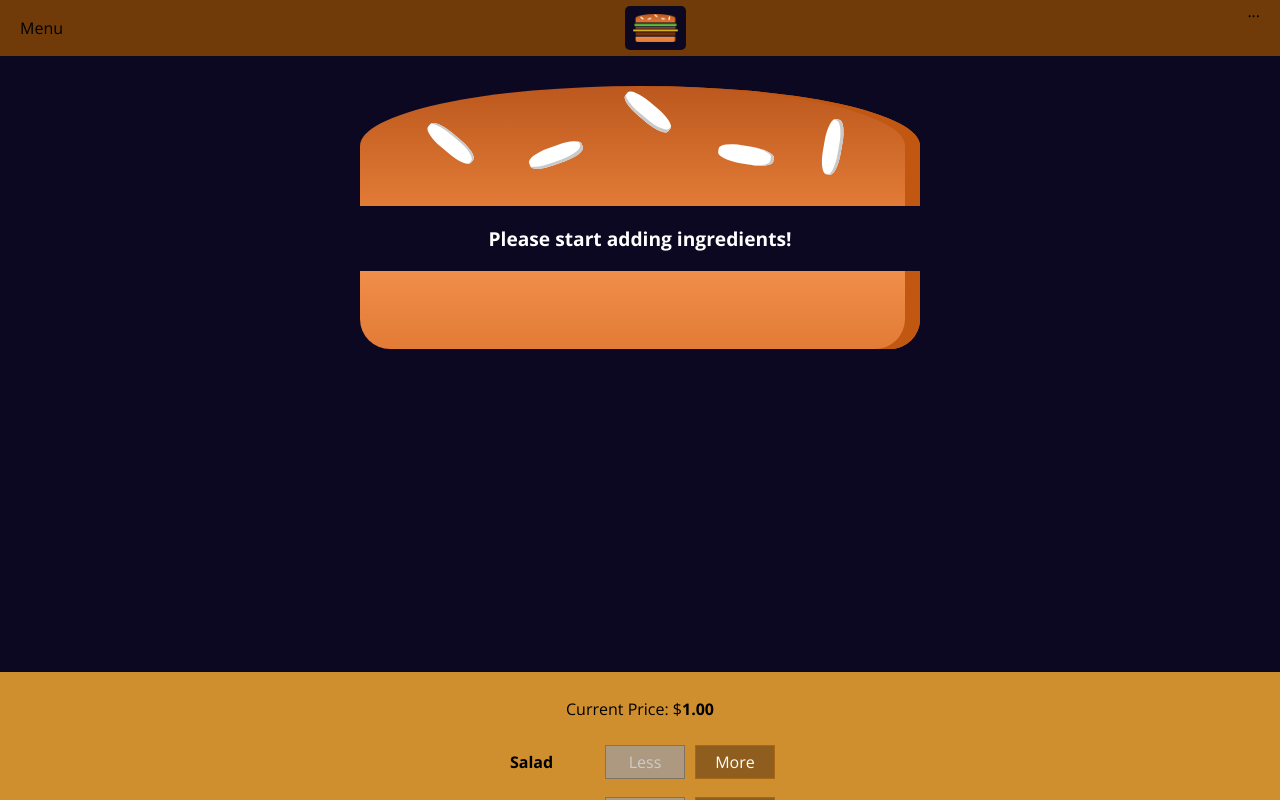
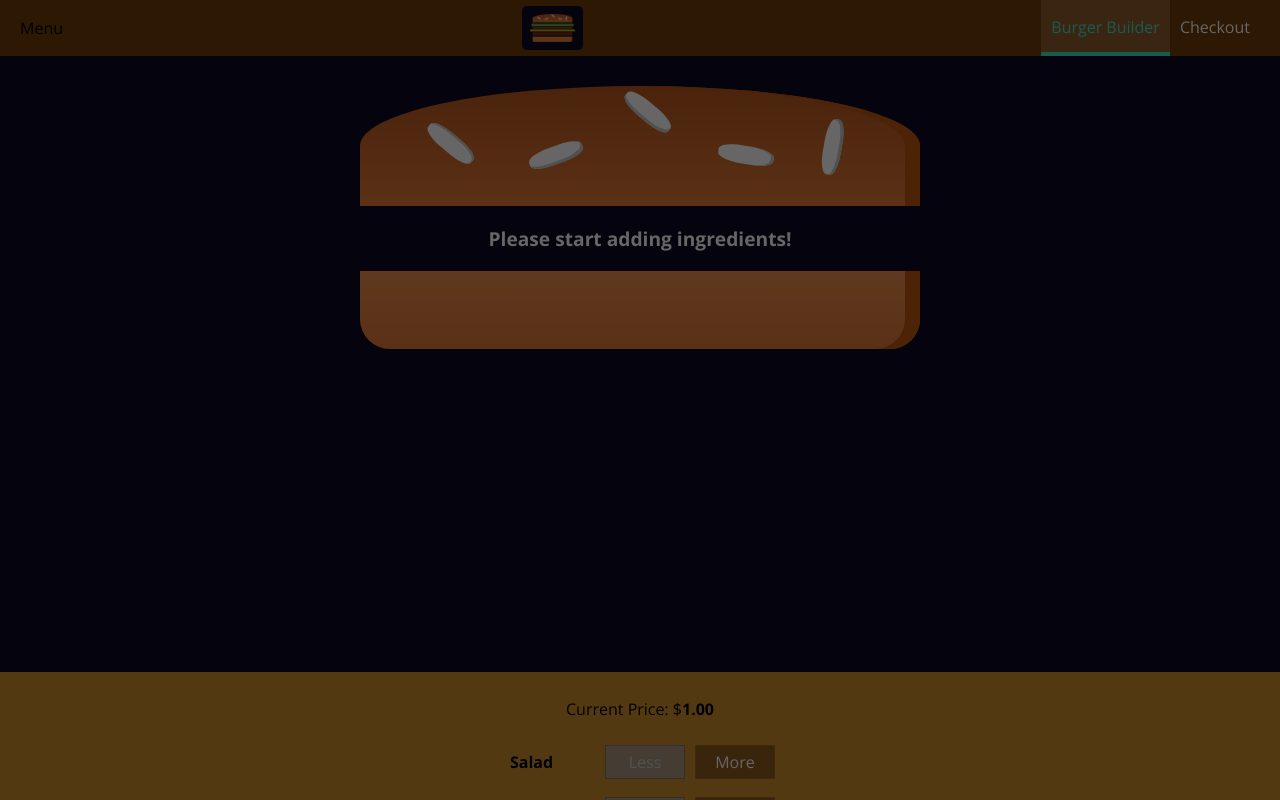
Before and after one commit to mhdnaldi/burger-builder, a React app: page / in a window 1280 px wide. Shown: the top 800 px of the page. Built offline with nearby package versions, Linux system fonts and the light colour scheme.

Commit message:
add side drawer component

```diff
--- a/src/components/Layout/Layout.jsx
+++ b/src/components/Layout/Layout.jsx
@@ -1,13 +1,27 @@
-import React from 'react'
+import React, {Component} from 'react'
 import Aux from '../../hoc/Auxilliary'
 import classes from './Layout.module.css'
 import Toolbar from '../../components/Navigation/Toolbar/Toolbar'
+import SideDrawer from '../Navigation/SideDrawer/SideDrawer'
 
-const Layout = props => (
-  <Aux>
-    <Toolbar />
-    <main className={classes.Content}>{props.children}</main>
-  </Aux>
-)
+class Layout extends Component {
+  state = {
+    showSideDrawer: true
+  }
+  SideDrawerCloseHandler = () => {
+    this.setState({showSideDrawer: false})
+  }
+  render() {
+    return (
+      <Aux>
+        <Toolbar />
+        <SideDrawer closed={this.SideDrawerCloseHandler} open={this.state.showSideDrawer}/>
+        <main className={classes.Content}>{this.props.children}</main>
+      </Aux>
+    )
+  }
+}
+
+
 
 export default Layout
--- a/src/components/Logo/Logo.jsx
+++ b/src/components/Logo/Logo.jsx
@@ -3,7 +3,7 @@ import burgerLogo from '../../assets/Images/burger-logo.png'
 import classes from './Logo.module.css'
 
 const Logo = props => (
-    <div className={classes.Logo}>
+    <div className={classes.Logo} style={{height: props.height}}>
         <img alt="logo" src={burgerLogo}></img>
     </div>
 )
--- a/src/components/Logo/Logo.module.css
+++ b/src/components/Logo/Logo.module.css
@@ -1,11 +1,11 @@
 .Logo {
-    background-color: rgb(12, 8, 34);
-    padding: 8px;
-    height: 80%;
-    box-sizing: border-box;
-    border-radius: 5px;
+  background-color: rgb(12, 8, 34);
+  padding: 8px;
+  height: 100%;
+  box-sizing: border-box;
+  border-radius: 5px;
 }
 
 .Logo img {
-    height: 100%;
+  height: 100%;
 }
--- /dev/null
+++ b/src/components/Navigation/NavigationItems/NavigationItem/NavigationItem.jsx
@@ -0,0 +1,10 @@
+import React from 'react'
+import classes from './NavigationItem.module.css'
+
+const NavigationItem = props => (
+    <li className={classes.NavigationItem}>
+        <a className={props.active ? classes.active : null} href={props.link}>{props.children}</a>
+    </li>
+)
+
+export default NavigationItem
--- /dev/null
+++ b/src/components/Navigation/NavigationItems/NavigationItem/NavigationItem.module.css
@@ -0,0 +1,44 @@
+.NavigationItem {
+  margin: 10px 0;
+  box-sizing: border-box;
+  display: block;
+  width: 100%;
+}
+
+.NavigationItem a {
+  color: #8f5c2c;
+  text-decoration: none;
+  width: 100%;
+  box-sizing: border-box;
+  display: block;
+}
+
+.NavigationItem a:hover,
+.NavigationItem a:active,
+.NavigationItem a.active {
+  color: #40e4c8;
+}
+
+@media (min-width: 500px) {
+  .NavigationItem {
+    margin: 0;
+    display: flex;
+    height: 100%;
+    width: auto;
+    align-items: center;
+  }
+
+  .NavigationItem a {
+    color: white;
+    height: 100%;
+    padding: 16px 10px;
+    border-bottom: 4px solid transparent;
+  }
+
+  .NavigationItem a:hover,
+  .NavigationItem a:active,
+  .NavigationItem a.active {
+    background-color: #8f5c2c;
+    border-bottom: 4px solid #40e4c8;
+  }
+}
--- /dev/null
+++ b/src/components/Navigation/NavigationItems/NavigationItems.jsx
@@ -0,0 +1,12 @@
+import React from 'react'
+import NavigationItem from './NavigationItem/NavigationItem'
+import classes from './NavigationItems.module.css'
+
+const NavigationItems = props => (
+    <ul className={classes.NavigationItems}>
+        <NavigationItem link="/" active>Burger Builder</NavigationItem>
+        <NavigationItem link="/">Checkout</NavigationItem>
+    </ul>
+)
+
+export default NavigationItems
--- /dev/null
+++ b/src/components/Navigation/NavigationItems/NavigationItems.module.css
@@ -0,0 +1,15 @@
+.NavigationItems {
+  margin: 0;
+  padding: 0;
+  list-style: none;
+  display: flex;
+  flex-flow: column;
+  align-items: center;
+  height: 100%;
+}
+
+@media (min-width: 500px) {
+  .NavigationItems {
+    flex-flow: row;
+  }
+}
--- /dev/null
+++ b/src/components/Navigation/SideDrawer/SideDrawer.jsx
@@ -0,0 +1,28 @@
+import React from 'react'
+import Logo from '../../Logo/Logo'
+import NavigationItems from '../NavigationItems/NavigationItems'
+import classes from './SideDrawer.module.css'
+import BackDrop from '../../UI/Backdrop/Backdrop'
+import Aux from '../../../hoc/Auxilliary'
+
+const SideDrawer = props => {
+    let attachClasses = [classes.SideDrawer, classes.Close]
+    if (props.open) {
+        attachClasses = [classes.SideDrawer, classes.Open]
+    }
+    return(
+        <Aux>
+            <BackDrop show={props.open} clicked={props.closed}/>
+            <div className={attachClasses.join(' ')}>
+                <div className={classes.Logo}>
+                    <Logo />
+                </div>
+                <nav>
+                    <NavigationItems />
+                </nav>
+            </div>
+        </Aux>
+    )
+}
+
+export default SideDrawer
--- /dev/null
+++ b/src/components/Navigation/SideDrawer/SideDrawer.module.css
@@ -0,0 +1,33 @@
+.SideDrawer {
+  position: fixed;
+  background-color: rgb(12, 8, 34);
+  width: 250px;
+  max-width: 70%;
+  height: 100%;
+  left: 0;
+  top: 0;
+  z-index: 200;
+  padding: 32px 16px;
+  box-sizing: border-box;
+  transition: transform 0.3s ease-out;
+  border-right: 5px solid #703b09;
+}
+
+@media (min-width: 500px) {
+  .SideDrawer {
+    display: none;
+  }
+}
+
+.Open {
+  transform: translateX(0);
+}
+
+.Close {
+  transform: translateX(-500px);
+}
+
+.Logo {
+  height: 11%;
+  margin-bottom: 32px;
+}
--- a/src/components/Navigation/Toolbar/Toolbar.jsx
+++ b/src/components/Navigation/Toolbar/Toolbar.jsx
@@ -1,12 +1,17 @@
 import React from 'react'
 import classes from './Toolbar.module.css'
 import Logo from '../../Logo/Logo'
+import NavigationItems from '../NavigationItems/NavigationItems'
 
 const Toolbar = props => (
     <div className={classes.Toolbar}>
         <div>Menu</div>
-        <Logo />
-        <nav>...</nav>
+        <div className={classes.Logo}>
+            <Logo />
+        </div>
+        <nav className={classes.DesktopOnly}>
+            <NavigationItems />
+        </nav>
     </div>
 )
 
--- a/src/components/Navigation/Toolbar/Toolbar.module.css
+++ b/src/components/Navigation/Toolbar/Toolbar.module.css
@@ -16,3 +16,13 @@
 .Toolbar nav {
   height: 100%;
 }
+
+.Logo {
+  height: 80%;
+}
+
+@media (max-width: 499px) {
+  .DesktopOnly {
+    display: none;
+  }
+}
```
Also changed, not shown: 1 other file (tests, documents, lock files or other folders). Lines whose indentation alone changed are shown as unchanged.
